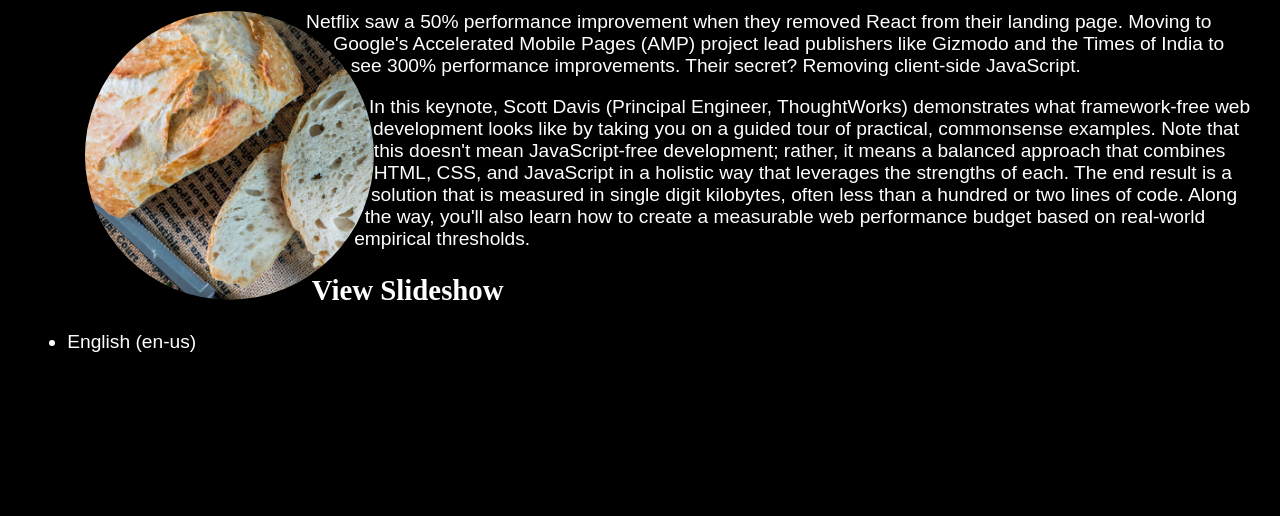
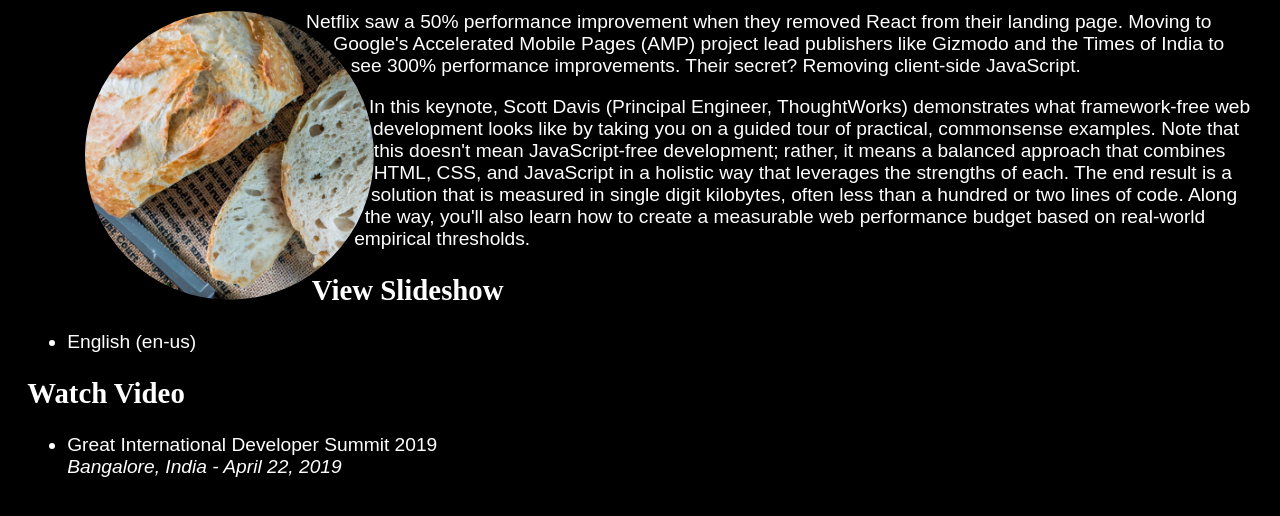
Before and after one commit to ThirstyHead/browser-native-web-development, a website: page index.html in a window 1280 px wide. Shown: the part 124-640 px from the top of the page. Drawn offline with Linux system fonts and the light colour scheme.

Commit message:
added watch videos section

```diff
--- a/index.html
+++ b/index.html
@@ -66,6 +66,14 @@
     <ul>
       <li><a href="slides/en-us/index.html">English (en-us)</a></li>
     </ul>
+
+    <h2>Watch Video</h2>
+    <ul>
+      <li><a href="https://www.youtube.com/watch?v=FtHJQ9mNrTQ">Great International Developer Summit 2019</a>
+      <br><i>Bangalore, India - April 22, 2019</i>
+      </li>
+    </ul>
+
   </article>
   </body>
 </html>
```
